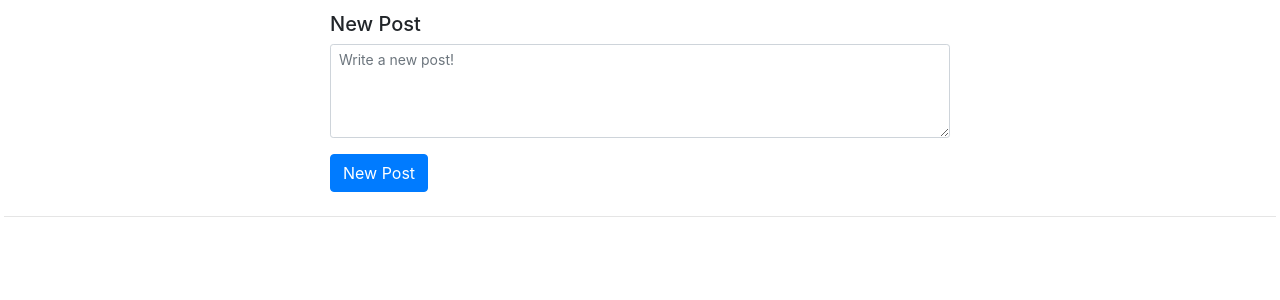
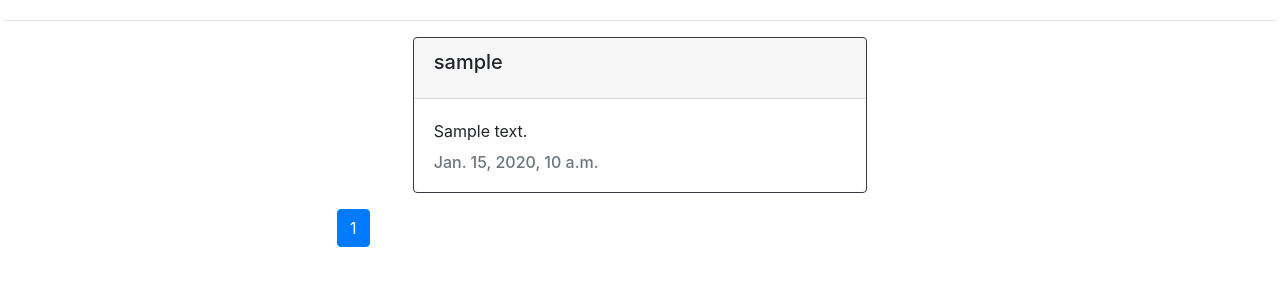
Before and after one commit to yogorus/CS50w-Project-Network, a Django app: page / in a window 1280 px wide. Shown: the part 56-356 px from the top of the page. Run offline with Django 3.2, Linux system fonts and the light colour scheme; tables that the repository leaves empty hold one stand-in row (values such as "Sample post"); some libraries are stand-ins or nearby versions.

Commit message:
Add load posts function and show posts on index

```diff
--- a/network/models.py
+++ b/network/models.py
@@ -14,6 +14,7 @@ class Post(models.Model):
     def serialize(self):
         return {
             "id": self.id,
+            "author": self.author.username,
             "body": self.body,
             "date": self.date
         }
--- /dev/null
+++ b/network/static/network/index.js
@@ -0,0 +1,7 @@
+import {
+    load_posts
+} from './posts.js';
+
+document.addEventListener('DOMContentLoaded', () => {
+    load_posts('all', '?page=')
+})
--- /dev/null
+++ b/network/static/network/posts.js
@@ -0,0 +1,54 @@
+export function load_posts(section, page) {
+    fetch(`posts/${section}${page}`)
+    .then(response => response.text())
+    .then(posts => {
+        // console.log(posts);
+        document.querySelector('#posts-view').innerHTML = posts;
+        const prevBtn = document.querySelector('#page-prev');
+        const curBtn = document.querySelector('#page-current');
+        const nextBtn = document.querySelector('#page-next');
+
+        curBtn.addEventListener('click', e => e.preventDefault())
+
+        // Add load posts function to page btns
+        if (prevBtn) {
+            console.log(prevBtn)
+            const section = prevBtn.dataset.section;
+            const page = `?page=${prevBtn.dataset.page}`;
+            prevBtn.addEventListener('click', (e) => {
+                e.preventDefault();
+                load_posts(section, page);
+            });
+        }
+        if (nextBtn) {
+            console.log(nextBtn)
+            const section = nextBtn.dataset.section;
+            const page = `?page=${nextBtn.dataset.page}`;
+            nextBtn.addEventListener('click', (e) => {
+                e.preventDefault();
+                load_posts(section, page);
+            });
+        }
+    })
+    // .then(() => {
+    //     const prevBtn = document.querySelector('#page-prev');
+    //     const nextBtn = document.querySelector('#page-next');
+    //     // console.log(prevBtn)
+    //     // console.log(nextBtn)
+
+    //     // Add load posts function to page btns
+    //     if (!prevBtn === null) {
+    //         console.log(prevBtn)
+    //         const section = prevBtn.dataset.section;
+    //         const page = prevBtn.value
+    //         prevBtn.addEventListener('click', () => load_posts(section, page));
+    //     }
+    //     if (!nextBtn === null) {
+    //         console.log(nextBtn)
+    //         const section = nextBtn.dataset.section;
+    //         const page = nextBtn.dataset.page;
+    //         console.log(page)
+    //         nextBtn.addEventListener('click', () => load_posts(section, page));
+    //     }
+    // });
+}
--- a/network/templates/network/index.html
+++ b/network/templates/network/index.html
@@ -3,9 +3,11 @@
 
 {% block script %}
     <script src="{% static 'network/newPost.js' %}"></script>
+    <script type='module' src="{% static 'network/index.js' %}"></script>
 {% endblock %}
 
 {% block body %}
+    {% if user.is_authenticated %}
         <div class="form-group mx-auto w-50">
             <form id='new-post' class='p-2'>
                 {% csrf_token %}
@@ -18,5 +20,7 @@
                 <button type="submit" class="btn btn-primary">New Post</button>
             </form>
         </div>
+    {% endif %}
     <hr>
+    <div id="posts-view" class="container mx-auto w-50"></div>
 {% endblock %}
--- /dev/null
+++ b/network/templates/network/posts.html
@@ -0,0 +1,27 @@
+{% load static %}
+
+{% for post in post_page.object_list %}
+    <div class="card mx-auto border-dark w-75 mb-3">
+        <div class="card-header">
+            <h5 class="card-title">{{ post.author }}</h5>
+        </div>
+        <div class="card-body">
+            <p class="card-text">{{ post.body }}</p>
+            <h6 class="card-subtitle text-muted">{{ post.date }}</h6>
+        </div>
+    </div>
+{% endfor %}
+
+<ul class="pagination">
+    {% if post_page.has_previous %}
+        <li class="page-item">
+            <a href='#' name='page' id='page-prev' data-section={{ section }} data-page={{ post_page.previous_page_number }} class='page-link'>{{ post_page.previous_page_number }}</a>
+        </li>
+    {% endif %}
+    <li class="page-item active"><a href='#' id='page-current' class='page-link'>{{ post_page.number }}</a></li>
+    {% if post_page.has_next %}
+        <li class="page-item">
+            <a href='#' name='page' id='page-next' data-section={{ section }} data-page={{ post_page.next_page_number }} class='page-link'>{{ post_page.next_page_number }}</a>
+        </li>
+    {% endif %}
+</ul>
--- a/network/urls.py
+++ b/network/urls.py
@@ -10,6 +10,7 @@ urlpatterns = [
     path("register", views.register, name="register"),
 
     # API routes
-    path("new_post", views.new_post, name='new_post')
+    path("new_post", views.new_post, name='new_post'),
+    path("posts/<str:section>", views.posts, name='posts')
 
 ]
--- a/network/views.py
+++ b/network/views.py
@@ -4,6 +4,7 @@ from django.db import IntegrityError
 from django.http import HttpResponse, HttpResponseRedirect, JsonResponse
 from django.shortcuts import render
 from django.urls import reverse
+from django.core.paginator import Paginator
 
 from .models import User, Post
 from .forms import NewPostForm
@@ -12,6 +13,22 @@ from .forms import NewPostForm
 def index(request):
     return render(request, "network/index.html", {
         'post_form': NewPostForm
+    })
+
+
+def posts(request, section):
+    if section == 'all':
+        posts = Post.objects.all()
+
+    posts = posts.order_by('-date')
+    # posts = [post.serialize() for post in posts]
+    page = request.GET.get('page', 1)
+    posts_per_page = 2
+    p = Paginator(posts, posts_per_page)
+
+    return render(request, 'network/posts.html', {
+        "post_page": p.get_page(page),
+        "section": section
     })
 
 
```
Lines whose indentation alone changed are shown as unchanged.
